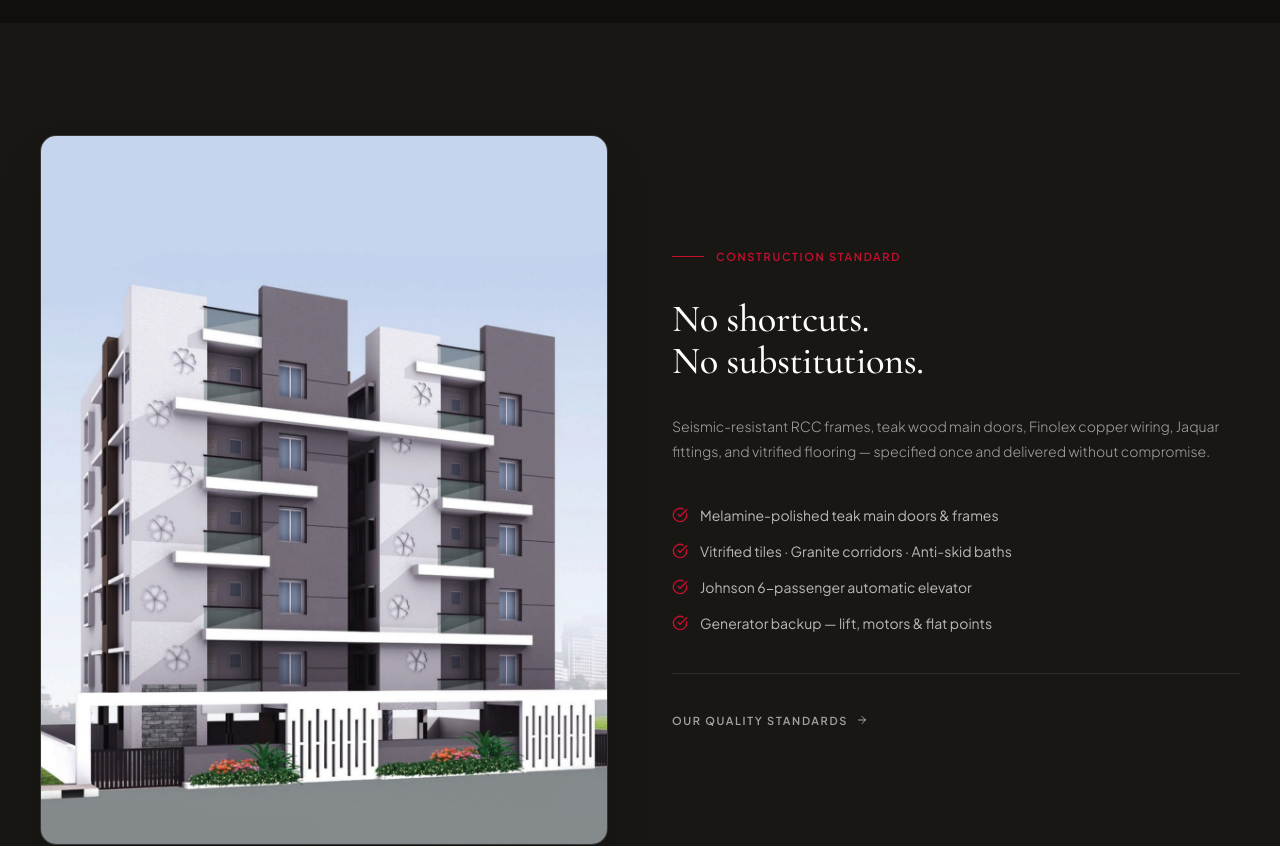
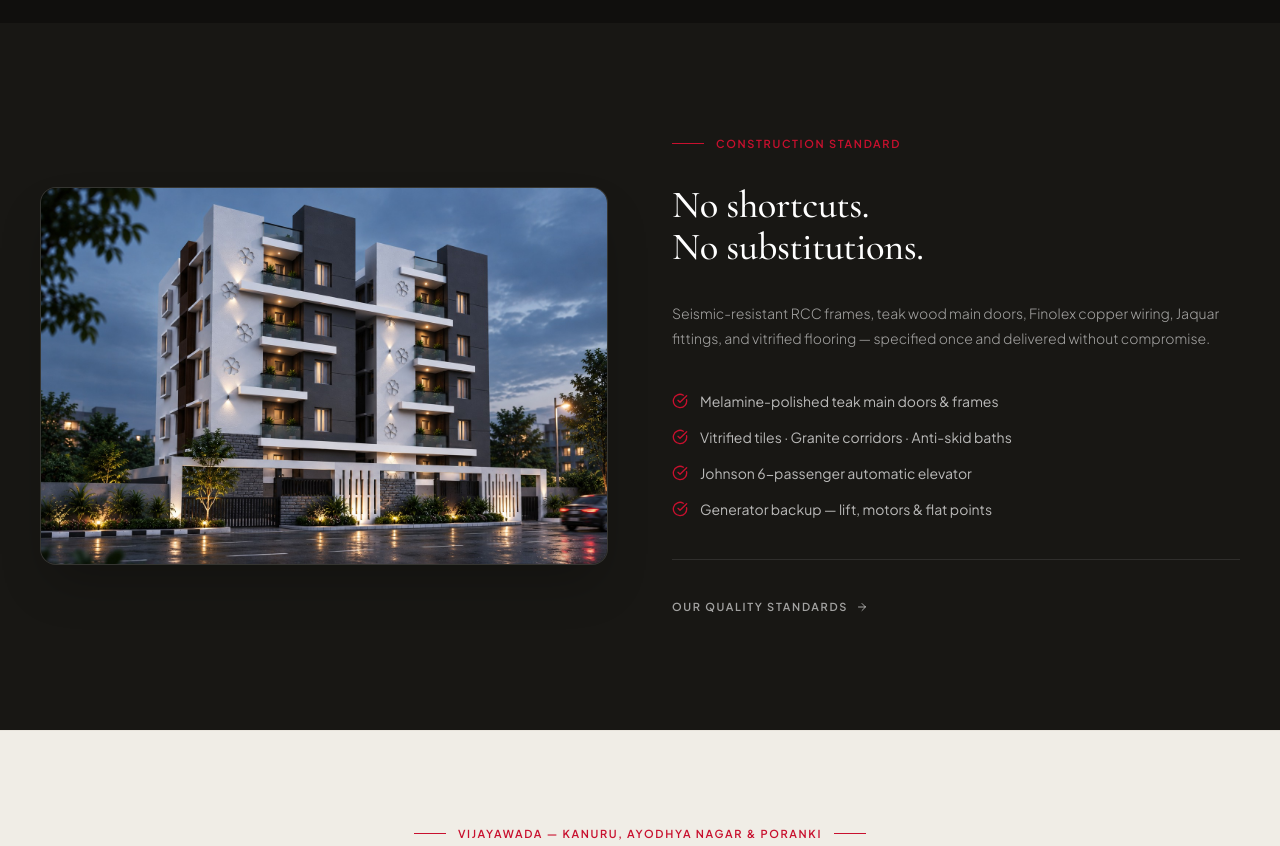
Before and after one commit to bb3agency/akhil-promoters-site, a React (Vite) app: page / in a window 1280 px wide. Shown: the part 2480-3326 px from the top of the page. Built offline with nearby package versions, Linux system fonts and the light colour scheme.

Commit message:
feat(home): update construction standard image with photorealistic dusk elevation render

```diff
--- a/src/pages/Home.tsx
+++ b/src/pages/Home.tsx
@@ -264,10 +264,10 @@ export const Home = () => {
               viewport={viewportConfig}
               className="lg:col-span-6 order-2 lg:order-1 flex justify-center"
             >
-              <div className="w-full max-w-lg lg:max-w-none aspect-[4/5] overflow-hidden rounded-2xl border border-white/10 shadow-2xl bg-[#1f1e1a] group">
+              <div className="w-full max-w-lg lg:max-w-none aspect-[3/2] overflow-hidden rounded-2xl border border-white/10 shadow-2xl bg-[#1f1e1a] group">
                 <img
-                  src="/images/projects/blueberry-elevation.jpg"
-                  alt="Blueberry Architectural Elevation, Ayodhya Nagar"
+                  src="/images/construction-standard.jpg"
+                  alt="Construction Standard — Architectural Craftsmanship"
                   className="w-full h-full object-cover group-hover:scale-105 transition-transform duration-700"
                 />
               </div>
```
Also changed, not shown: public/images/construction-standard.jpg (added).
